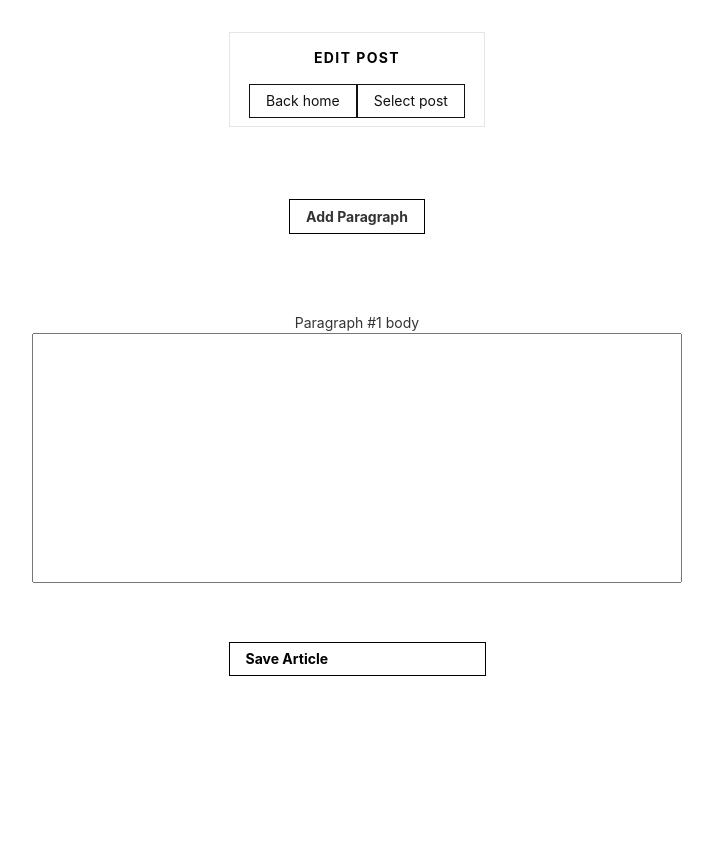
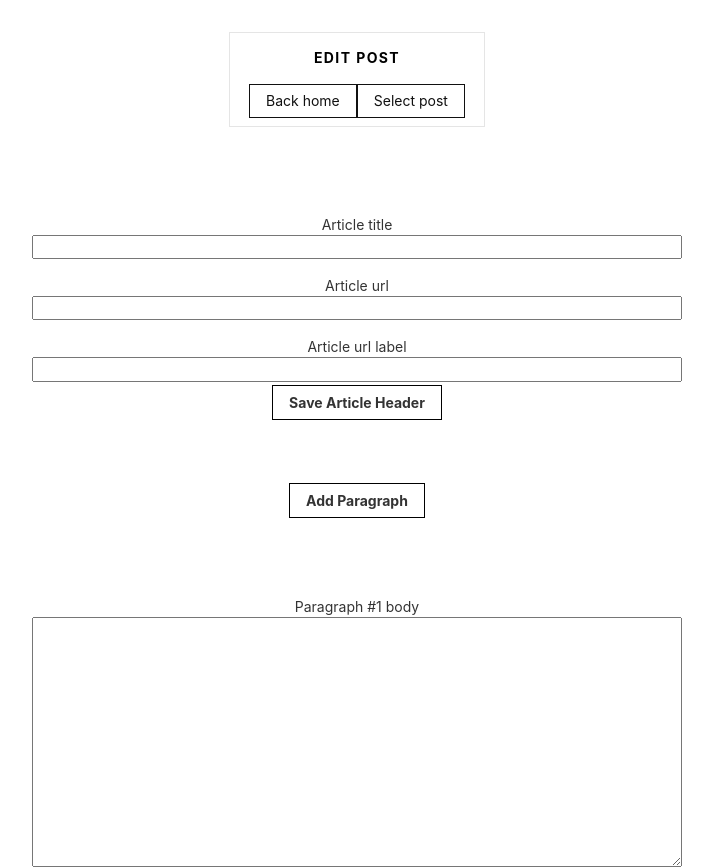
Before and after one commit to earGO/feymanadmin, a React (Create React App) app: page / in a window 1280 px wide. Shown: the top 868 px of the page, without its empty margins (283-996 px from the left). Before the commit the page ends 800 px from the top, so only its background shows below. Built offline with nearby package versions, Linux system fonts and the light colour scheme; no server answers.

Commit message:
made compound article; still got issue with routing and navType

```diff
--- a/src/App.js
+++ b/src/App.js
@@ -2,15 +2,18 @@ import React, { Component } from 'react';
 import './App.css';
 
 /*Containers import*/
-
-import StartCard from './Containers/StartCard/StartCard';
 import AddPost from './Containers/AddPost/AddPost';
 import EditPost from './Containers/EditPost/EditPost';
 import RemovePost from './Containers/RemovePost/RemovePost';
+import CompoundArticle from './Components/CompoundArticle/CompoundArticle';
+
+
+/*Components import*/
+import StartCard from './Containers/StartCard/StartCard';
 import SignIn from './Components/SignIn/SignIn';
 import Registration from './Components/Registration/Registration';
 
-/*Components import*/
+
 
 class App extends Component {
   constructor(props) {
@@ -69,7 +72,7 @@ class App extends Component {
                       addPostEndpoint={endpoints.addpost}
                   />
               :(route==='editpost'
-                      ?<EditPost onRouteChange={this.onRouteChange} navType={navType}/>
+                      ?<CompoundArticle onRouteChange={this.onRouteChange} navType={navType}/>
                           : (route==='removepost'
                               ?<RemovePost onRouteChange={this.onRouteChange} navType={navType}/>
                               :(route === 'signin'
--- /dev/null
+++ b/src/Components/CompoundArticle/CompoundArticle.js
@@ -0,0 +1,60 @@
+import NavCard from '../NavCard/NavCard';
+import SingleArticle from '../SingleArticle/SingleArticle';
+import CompoundArticleHeader from '../CompoundArticleHeader/CompoundArticleHeader';
+import React from "react";
+
+const initialState = {
+    title:'',
+    url:'',
+    urlLabel:'',
+    paragraphs:[]
+}
+
+
+class CompoundArticle extends React.Component {
+    constructor(props) {
+        super(props)
+        this.state = initialState;
+        this.saveParagraphs = this.saveParagraphs.bind(this);
+        this.saveHeader = this.saveHeader.bind(this);
+    }
+
+    componentDidMount() {
+        this.setState(initialState)
+        console.log(this.state)
+    }
+
+    /*a debugging console logging*/
+    componentDidUpdate() {
+        console.log(this.state)
+    }
+
+    saveParagraphs (paragraphstS) {
+        this.setState({
+                paragraphs:paragraphstS
+        })
+    }
+
+    saveHeader(title,url,urlLabel) {
+        this.setState({
+            title:title,
+            url:url,
+            urlLabel:urlLabel
+        })
+    }
+
+    render() {
+        let {navType,onRouteChange} = this.props;
+        let {title,url,urlLabel,paragraphs} = this.state;
+        return (
+            <div>
+                <NavCard navType={navType} onRouteChange={onRouteChange}/>
+                <CompoundArticleHeader saveHeader={this.saveHeader}/>
+                <SingleArticle saveParagraphs={this.saveParagraphs}/>
+            </div>
+
+        )
+    }
+}
+
+export default CompoundArticle
--- /dev/null
+++ b/src/Components/CompoundArticleHeader/CompoundArticleHeader.js
@@ -0,0 +1,84 @@
+import React from 'react';
+
+
+const initialState = {
+    title:'',
+    url:'',
+    urlLabel:'',
+}
+
+
+class CompoundArticleHeader extends React.Component {
+    constructor(props) {
+        super(props)
+        this.state = initialState;
+    }
+
+    componentDidMount() {
+        this.setState(initialState)
+    }
+
+    /*a debugging console logging*/
+    componentDidUpdate() {
+    }
+
+    handleChange = (e) => {
+        this.setState({[e.target.name]:e.target.value})
+    }
+
+    onTitleSaveClick = (e) => {
+        const {title,url,urlLabel} = this.state;
+        this.props.saveHeader(title,url,urlLabel);
+    }
+
+    render() {
+        let {title,url,urlLabel,paragraphs} = this.state;
+        return (
+            <div>
+                <form acceptCharset="utf-8"
+                      className="pa4 black-80"
+                      onChange={this.handleChange}
+                >
+                    <fieldset
+                        className="ba b--transparent ph0 mh0 b--black-30"
+                    >
+                        <div className="mt3">
+                            <label className="db fw4 lh-copy f6" htmlFor={title}>Article title</label>
+                            <input className="title"
+                                   type="text"
+                                   name="title"
+                                   id={title}
+                                   style={{width:650}}
+                            />
+                        </div>
+                        <div className="mt3">
+                            <label className="db fw4 lh-copy f6" htmlFor={url}>Article url</label>
+                            <input className="url"
+                                   type="text"
+                                   name="url"
+                                   id={url}
+                                   style={{width:650}}
+                            />
+                        </div>
+                        <div className="mt3">
+                            <label className="db fw4 lh-copy f6" htmlFor={urlLabel}>Article url label</label>
+                            <input className="urlLabel"
+                                   type="text"
+                                   name="urlLabel"
+                                   id={urlLabel}
+                                   style={{width:650}}
+                            />
+                        </div>
+                    </fieldset>
+                    <span
+                        className="b ph3 pv2 input-reset ba b--black bg-transparent grow pointer f6"
+                        onClick={this.onTitleSaveClick}
+                    >Save Article Header</span>
+                </form>
+            </div>
+
+        )
+    }
+}
+
+export default CompoundArticleHeader
--- a/src/Components/SingleArticle/SingleArticle.js
+++ b/src/Components/SingleArticle/SingleArticle.js
@@ -13,12 +13,13 @@ class SingleArticle extends React.Component {
 
     componentDidMount(){
         this.setState(initialState)
-        console.log(this.state)
+
     }
 
     /*a debugging console logging*/
     componentDidUpdate() {
         console.log(this.state)
+
     }
 
     addParagraph = (e) => {
@@ -31,14 +32,22 @@ class SingleArticle extends React.Component {
         e.preventDefault()
     }
 
+    onSaveClick = (e) => {
+        this.props.saveParagraphs(this.state.paragraphs);
+    }
+
     handleChange = (e) => {
         if(["paragraphBody"].includes(e.target.className)) {
             let paragraphs = [...this.state.paragraphs]
             paragraphs[e.target.dataset.id][e.target.className] = e.target.value
-            this.setState({paragraphs}, () => console.log(this.state.paragraphs))
+            this.setState({paragraphs})
         } else {
             this.setState({[e.target.name]:e.target.value})
         }
+    }
+
+    handleSave = (e) => {
+
     }
 
     render() {
@@ -65,7 +74,7 @@ class SingleArticle extends React.Component {
                                     <fieldset className="ba b--transparent ph0 mh0 b--black-30">
                                         <div className="mt3">
                                             <label className="db fw4 lh-copy f6" htmlFor={paragraphId}>{`Paragraph #${idx+1} body`}</label>
-                                            <input className="paragraphBody"
+                                            <textarea className="paragraphBody"
                                                    type="text"
                                                    name={paragraphId}
                                                    data-id={idx}
@@ -84,6 +93,7 @@ class SingleArticle extends React.Component {
                     <input
                         className="b ph3 pv2 input-reset ba b--black bg-transparent grow pointer f6"
                         value="Save Article"
+                        onClick={this.onSaveClick}
                     />
                 </div>
             </div>
```
Also changed, not shown: src/Containers/CompoundPost/CompoundPost.js (added, +35 -0 lines).
